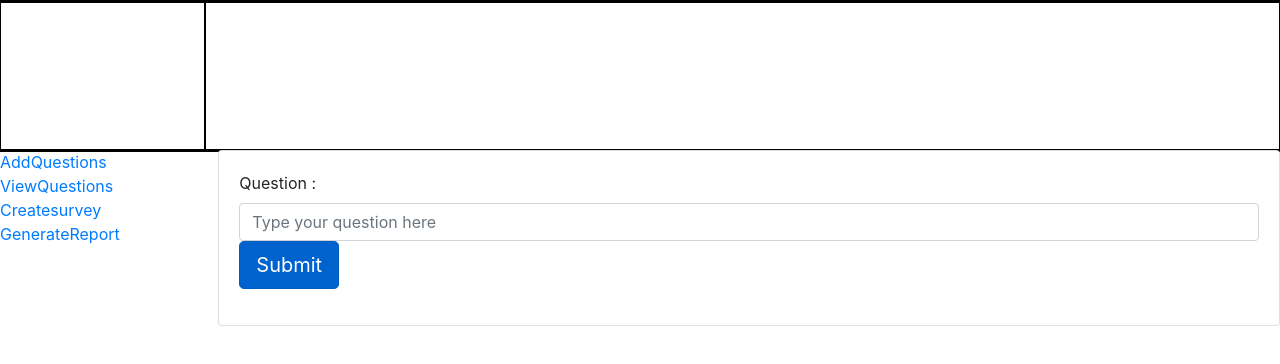
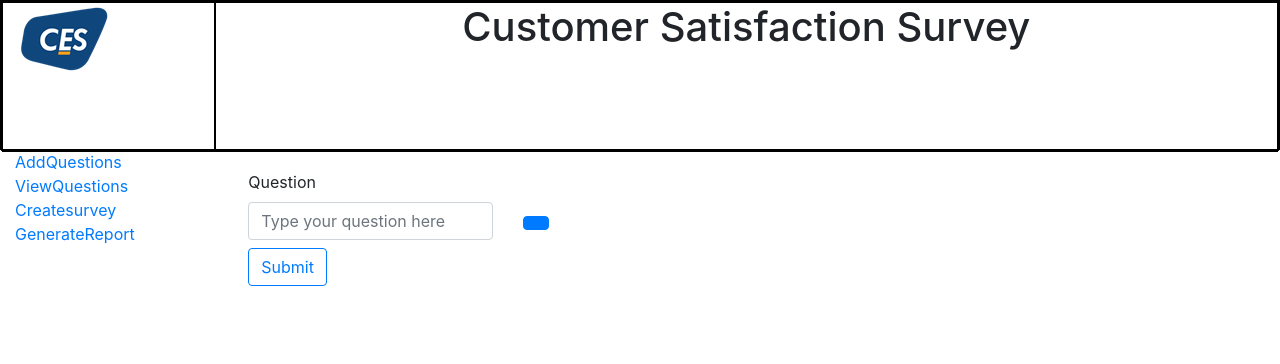
Before and after one commit to Praveen-CES/customer_satisfaction_survey, a React (Create React App) app: page /AddQuestions in a window 1280 px wide. Shown: the top 364 px of the page. Built offline with nearby package versions, Linux system fonts and the light colour scheme.

Commit message:
Modifying the add question function

```diff
--- a/src/components/AddQuestions.js
+++ b/src/components/AddQuestions.js
@@ -1,11 +1,20 @@
 import React, { Component } from 'react'
-import { Collapse, Button, CardBody, Card, Form, FormGroup, Label, Input ,Container} from 'reactstrap';
+import { Collapse, Button, CardBody, Card, Form, FormGroup, Label, Input ,Container, Row, Col} from 'reactstrap';
+//import { Col } from 'antd';
 //import { Form } from 'antd';
+const divStyle = {
+  width: "300px",
+  margin: "20px"
+}
+const buttonStyle = {
+    "float":'left '
+}
 export default class AddQuestions extends Component {
   constructor(props) {
     super(props);
     this.toggle = this.toggle.bind(this);
-    this.state = { collapse: false };
+    this.state = { collapse: false,
+      questions: [] };
   }
   toggle() {
     this.setState(state => ({ collapse: !state.collapse }));
@@ -14,30 +23,107 @@ export default class AddQuestions extends Component {
     alert('onClickPreventDefault called, form will not submit');
     e.preventDefault();
   }
+  addQuestion(){
+
+    this.setState({questions : [...this.state.questions, ""]})
+  }
+  handleChange(e){
+    const question = document.getElementById("exampleQuestions").value;
+    alert(question)
+    this.setState(prevState => {
+
+    });
+    this.setState({questions : this.state.questons})
+
+  }
+  handleRemove(selectedValue){
+
+    var selectedValueIndex=this.state.selectMulti.findIndex(k => k===selectedValue);
+        var arr=this.state.questions;
+        arr.splice(selectedValueIndex,1)
+    this.setState({
+      questions:arr
+  })
+}
+  handleSubmit(e){
+
+    //Send request to API
+  }
   render() {
     return (
 
 
-      <div>
+      <div style = {divStyle}>
         {/* <Button color="primary" onClick={this.toggle} style={{ marginBottom: '1rem' }}>Add Questions</Button>
         {<Collapse isOpen={this.state.collapse}> */}
-          <Card>
-            <CardBody>
-              <div>
+          {/* <Card>
+            <CardBody> */}
+
               <Form>
 
                 <FormGroup>
-                <Label for="questions">Question : </Label>
-                  <Input type="text" name="questions" id="exampleQuestions" placeholder="Type your question here" />
-                  <Button type = "button" color="primary" size="lg" active >Submit</Button>{' '}
+                <Label for="questions">Question</Label>
+                <Row className="justify-content-center align-items-center">
+                        <Col lg="10" md="10">
+                        <Input type="text" name="questions" id="exampleQuestions" placeholder="Type your question here" />
+                        </Col>
+                        <Col lg="2" md="2">
+                        <button type = "button" className="btn btn-primary" onClick = {(e) => this.handleChange(e)}><span className="fa fa-plus add-new-input"></span></button>
+                        </Col>
+                    </Row>
+                {
+                  this.state.questions && this.state.questions.map((question,index)=>{
+                    return(
+                  <div className="search-qstn" key={index}>
+                    <Row className="justify-content-center align-items-center">
+                        <Col lg="10" md="10">
+                        <Input type="text" name="questions" id="exampleQuestions" placeholder="Type your question here"  value={question}/>
+                        </Col>
+                        <Col lg="2" md="2">
+                        <button type = "button" className="btn btn-primary" onClick = {(e) => this.handleChange(e)}><span className="fa fa-plus add-new-input"></span></button>
+                        </Col>
+                    </Row>
+                  </div>
+                    )
+                  })
+                }
+                  <Row>
+                    <Col lg="10" md="10">
+                    <div style = {buttonStyle}>
+                    {/* <Button type = "button" outline color="primary" className="mt-2" size="sm" active >Submit</Button>{' '}   */}
+                    <Button type="button" outline color="primary" className="mt-2" onClick={(e)=> this.handleSubmit(e)} >Submit</Button>{' '}
+                </div>
+                    </Col>
+                  </Row>
                 </FormGroup>
 
               </Form>
-              </div>
-            </CardBody>
-          </Card>
+
+            {/* </CardBody>
+          </Card> */}
         {/* </Collapse>} */}
       </div>
+      // <div className="App">
+      // <h1>The Form</h1>
+      //   <label>Questions</label>
+
+      //   {
+      //     this.state.questions.map((question,index)=>{
+      //       return(
+      //         <div key={index}>
+      //         <input onChange={(e) => this.handleChange(e, index)} value={question}/>
+      //         <button onClick={(e)=> this.handleRemove(e)}>Remove </button>
+      //         </div>
+      //       )
+
+      //     })
+      //   }
+      //   <hr />
+      //   <button onClick = {(e) => this.addQuestion(e)}>Add Questions</button>
+
+      //   <hr />
+      //   <button onClick ={(e)=> this.handleSubmit(e)} >Submit</button>
+      // </div>
     )
   }
 }
--- a/src/components/CreateSurvey.js
+++ b/src/components/CreateSurvey.js
@@ -1,6 +1,10 @@
 import React, { Component } from 'react'
 import { Collapse, Button, CardBody, Card, Form, FormGroup, Label, Input } from 'reactstrap';
 import YearPicker from "react-year-picker";
+const divStyle = {
+  width: "300px",
+  margin: "20px"
+}
 export default class CreateSurvey extends Component {
   constructor(props) {
     super(props);
@@ -22,11 +26,10 @@ export default class CreateSurvey extends Component {
     return (
 
 
-      <div>
+      <div style={divStyle}>
         {/* <Button color="primary" onClick={this.toggle} style={{ marginBottom: '1rem' }}>Create Survey</Button>
         {<Collapse isOpen={this.state.collapse}> */}
-          <Card>
-            <CardBody>
+
               <Form>
                 <FormGroup>
                   <Label for="exampleSelect">Survey Name</Label>
@@ -65,8 +68,9 @@ export default class CreateSurvey extends Component {
                   <Input type="email" name="email" id="exampleEmail" placeholder="Type BCC email recepeints" />
                 </FormGroup>
                 <FormGroup>
+                <Label for="exampleText">Select Questions</Label>
                 <FormGroup check>
-                <Label>Select Questions</Label>
+
                 {this.state.selectMulti.map((data)=>
                 <div>
               <Label check>
@@ -82,8 +86,7 @@ export default class CreateSurvey extends Component {
                 </FormGroup>
                 <Button type="button" outline color="primary">Create Survey</Button>{' '}
               </Form>
-            </CardBody>
-          </Card>
+
         {/* </Collapse>} */}
       </div>
     )
--- a/src/components/GenerateReport.js
+++ b/src/components/GenerateReport.js
@@ -2,6 +2,10 @@ import React, { Component } from 'react'
 import { Collapse, Button, CardBody, Card, Form, FormGroup, Label, Input, Dropdown, DropdownToggle, DropdownMenu, DropdownItem } from 'reactstrap';
 import YearPicker from "react-year-picker";
 //import { Form } from 'antd';
+const divStyle = {
+  width: "300px",
+  margin: "20px"
+}
 export default class GenerateReport extends Component {
   constructor(props) {
     super(props);
@@ -29,11 +33,10 @@ render() {
 return (
 
 
-    <div>
+    <div style={divStyle}>
      {/* <Button color="primary" onClick={this.toggle} style={{ marginBottom: '1rem' }}>Generate Report</Button>
         { <Collapse isOpen={this.state.collapse}> */}
-          <Card>
-            <CardBody>
+
               <Form>
                 <FormGroup>
                 <Label for="exampleSelect">Customer Name</Label>
@@ -79,8 +82,7 @@ return (
 
                 }
               </Form>
-            </CardBody>
-          </Card>
+
         {/* </Collapse>} */}
   </div>
 )
--- a/src/components/Header.js
+++ b/src/components/Header.js
@@ -1,5 +1,7 @@
 import React, { Component } from 'react';
 import { Container, Row, Col } from 'reactstrap';
+import logo from '../CESLogo.png';
+
 const colStyle = {
   border: '1px solid black' , height : '150px'
 };
@@ -13,9 +15,13 @@ export default class Header extends Component {
     const { header } = this.props;
     return (
       <div style={rowStyle}>
-        <Row style={rowStyle} >
-          <Col xs="12" md="2" style={colStyle}> </Col>
-          <Col xs="12" md="10" style={colStyle}></Col>
+        <Row className="m-0" style={rowStyle} >
+          <Col xs="12" md="2" style={colStyle}>
+          <img src={logo}/>
+          </Col>
+          <Col xs="12" md="10" style={colStyle}>
+      <h1 style ={{textAlign: "center"}}>Customer Satisfaction Survey</h1>
+          </Col>
         </Row>
 
 
--- a/src/components/Parent.js
+++ b/src/components/Parent.js
@@ -33,9 +33,9 @@ export default class Parent extends Component {
         return(
 
             <Router>
-           <Header ></Header>
-            <Row >
-                <Col xs="12" md="2">
+                <Header ></Header>
+            <Row  className="m-0">
+            <Col xs="12" md="2">
             <Sidebar />
         </Col>
         <Col xs="12" md="10">
--- a/src/components/ViewQuestions.js
+++ b/src/components/ViewQuestions.js
@@ -1,5 +1,9 @@
 import React, { Component } from 'react'
-import { Collapse, Button, CardBody, Card, Form, FormGroup, Label, Input, Dropdown, DropdownToggle, DropdownMenu, DropdownItem } from 'reactstrap';
+import { Row, Col,Collapse, Button, CardBody, Card, Form, FormGroup, Label, Input, Dropdown, DropdownToggle, DropdownMenu, DropdownItem } from 'reactstrap';
+const divStyle = {
+  width: "300px",
+  margin: "20px"
+}
 export default class ViewQuestions extends Component {
   constructor(props) {
     super(props);
@@ -16,7 +20,6 @@ export default class ViewQuestions extends Component {
     var selectedValueIndex=this.state.selectMulti.findIndex(k => k===selectedValue);
         var arr=this.state.selectMulti;
         arr.splice(selectedValueIndex,1)
-    debugger
     this.setState({
       selectMulti:arr
     })
@@ -25,24 +28,29 @@ render() {
 return (
 
 
-    <div>
+    <div style={divStyle}>
     {/* <Button color="primary" onClick={this.toggle} style={{ marginBottom: '1rem' }}>View Questions</Button>
     {<Collapse isOpen={this.state.collapse}> */}
-      <Card>
-        <CardBody>
+
         <FormGroup>
+        <Row className="justify-content-center align-items-center">
+                        <Col lg="10" md="10">
           {/* <Label for="selectQuestions">Select Questions</Label> */}
           {/* <Input type="select" name="selectMulti" id="selectMulti" multiple> */}
           {this.state.selectMulti.map((data)=>
           <div>
 
-            <Label>{data}</Label><button  onClick={this.removeSelectMulti.bind(this,data)}>delete</button>
+            <Label>{data}</Label>
+
+
+            <button  onClick={this.removeSelectMulti.bind(this,data)} className="btn btn-primary"><span className="fa fa-trash"></span></button>
+
             </div>
           )}
           {/* </Input> */}
+          </Col></Row>
         </FormGroup>
-        </CardBody>
-      </Card>
+
     {/* </Collapse>} */}
   </div>
 )
```
Also changed, not shown: src/index.css (+7 -0 lines), src/CESLogo.png (added).
